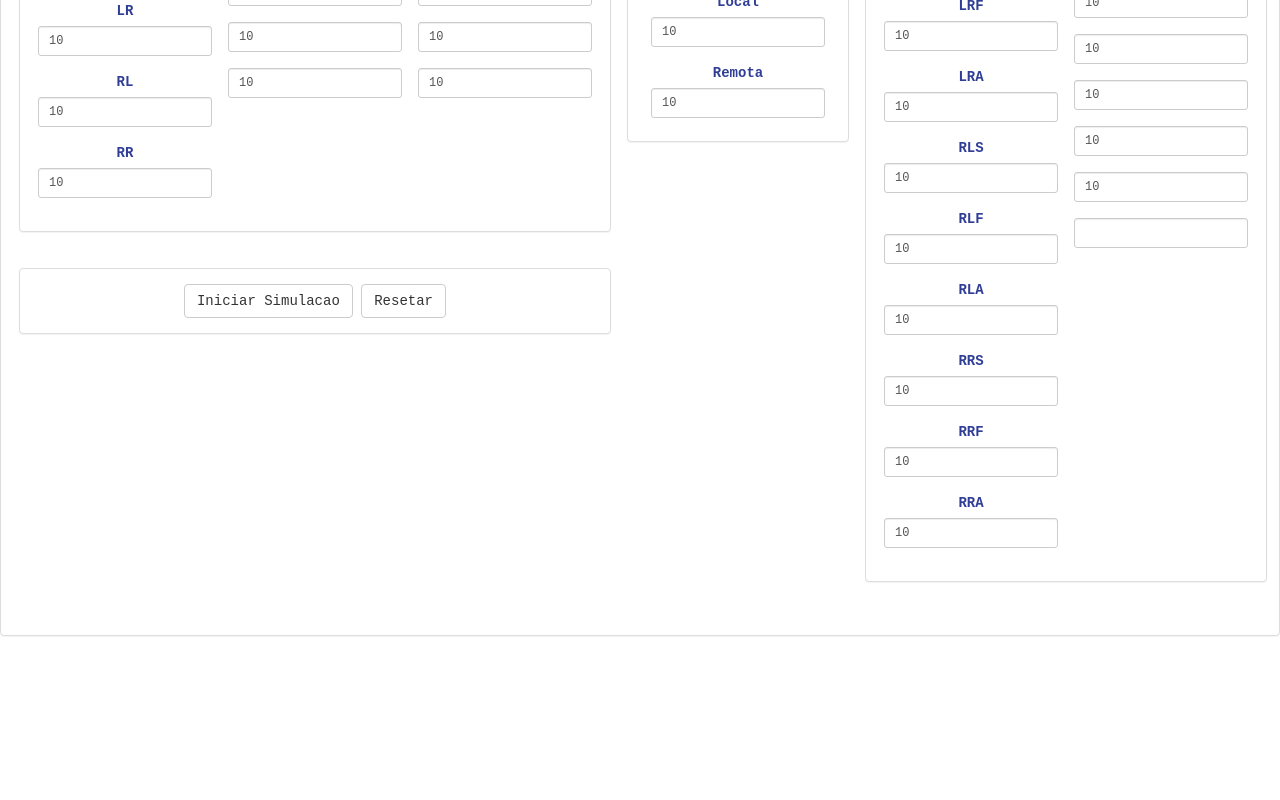
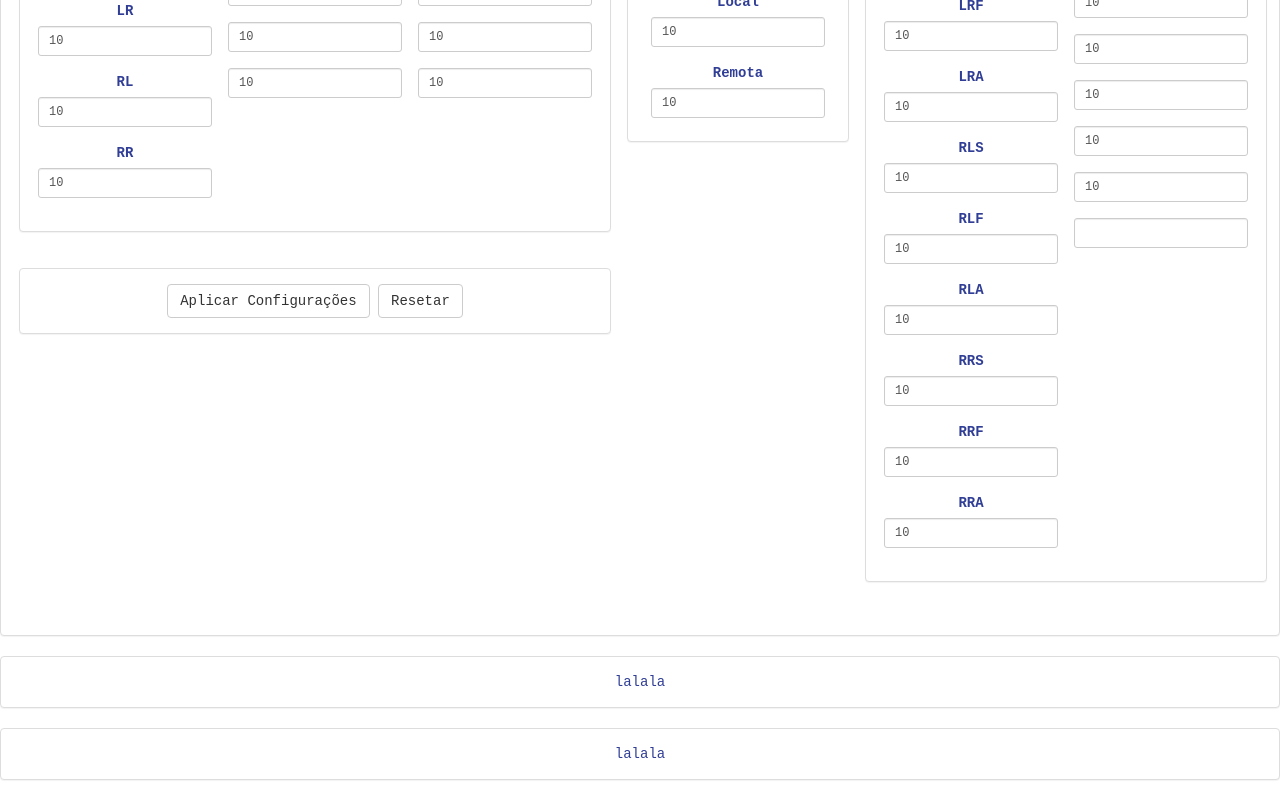
Before and after one commit to victorfeijo/smail, a website built with webpack: page public/index.html in a window 1280 px wide. Shown: the part 596-1396 px from the top of the page. Before the commit the page ends 1252 px from the top, so only its background shows below. Built offline with nearby package versions, Linux system fonts and the light colour scheme.

Commit message:
added some more stuffs

```diff
--- a/public/bundle.js
+++ b/public/bundle.js
@@ -51,8 +51,6 @@
 	var _Simulator2 = _interopRequireDefault(_Simulator);
 
 	function _interopRequireDefault(obj) { return obj && obj.__esModule ? obj : { default: obj }; }
-
-	var test = 10;
 
 	var trafficVolumn = function trafficVolumn() {
 	  return {
@@ -137,8 +135,6 @@
 	  var sim = new _Simulator2.default();
 	  sim.start();
 
-	  console.log(test);
-
 	  console.log(trafficVolumn());
 	  console.log(sfaTaxs());
 	  console.log(serviceCenter());
@@ -185,7 +181,6 @@
 	    value: function start() {
 	      var currentTime = 0;
 
-	      console.log(test);
 	      this.generateEvents();
 
 	      this.eventQueue.forEach(function (event, i) {
--- a/public/index.html
+++ b/public/index.html
@@ -26,6 +26,7 @@
         <h1><span class="glyphicon glyphicon-envelope" aria-hidden="true"></span> Smail<p><small>Modelagem e simulacao de um servico de email.</small></p></h1>
       </div>
 
+        <!-- Simulation Config Panel -->
         <div class="panel panel-default">
         <div class="panel-body">
           <div class="row">
@@ -185,7 +186,7 @@
               <div class="element">
                 <div class="panel panel-default">
                   <div class="panel-body">
-                    <button class="btn btn-default" id='alert'>Iniciar Simulacao</button>
+                    <button class="btn btn-default" id='alert'>Aplicar Configurações</button>
                     <button class="btn btn-default" id='log'>Resetar </button>
                   </div>
                 </div>
@@ -455,6 +456,24 @@
           </div>
         </div>
       </div>
+      <!-- End Simulationg Config Panel -->
+
+
+      <!-- Simulation Panel-->
+      <div class="panel panel-default">
+        <div class="panel-body">
+        lalala
+        </div>
+      </div>
+      <!-- End Simulation Panel -->
+
+      <!-- Report Panel -->
+      <div class="panel panel-default">
+        <div class="panel-body">
+        lalala
+        </div>
+      </div>
+      <!-- End Report Panel -->
 
 
     </div>
```
Also changed, not shown: 1 other file.
